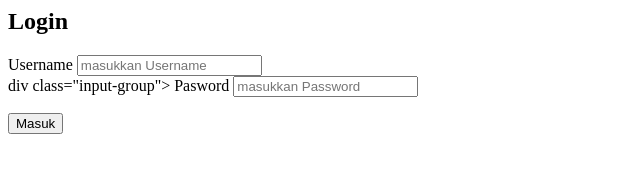
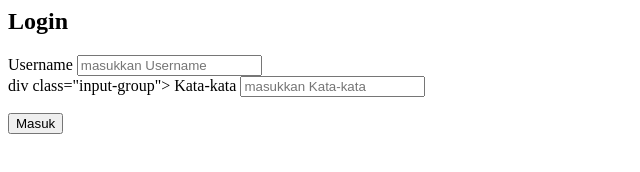
Before and after one commit to Rivie96/Styling-CSS, a plain HTML site: page index.html in a window 1280 px wide. Shown: the full height of the page, 0-640 px from the left. Drawn offline with Linux system fonts and the light colour scheme.

Commit message:
Update index.html

```diff
--- a/index.html
+++ b/index.html
@@ -6,8 +6,8 @@
       <input type="text"placeholder="masukkan Username"required>
     </div>
 div class="input-group">
-      <label>Pasword</label>
-      <input type="password"placeholder="masukkan Password">
+      <label>Kata-kata</label>
+      <input type="Kata-kata"placeholder="masukkan Kata-kata">
 </div>
 <button type="submit">Masuk</button>
 </form>
```
